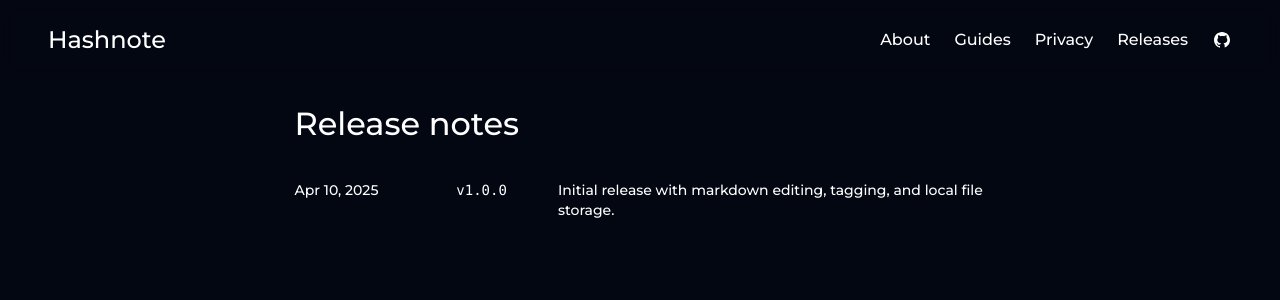
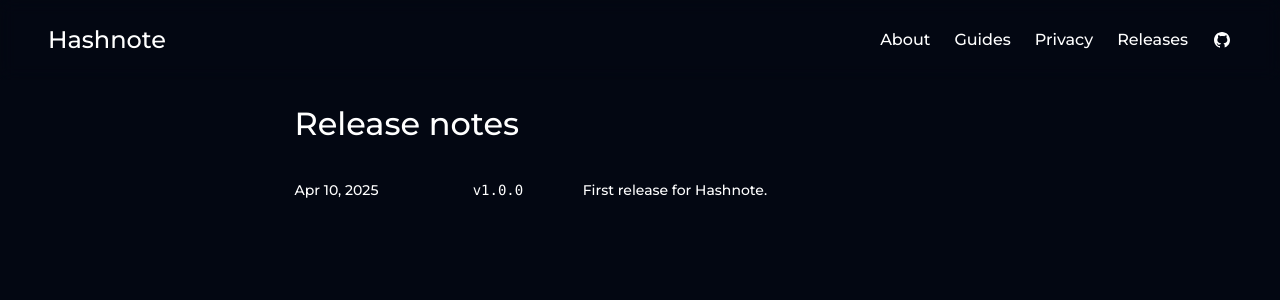
Before and after one commit to developerbola/looksminimal, a Next.js app: page /releases in a window 1280 px wide. Shown: the top 300 px of the page. Built offline with nearby package versions, Linux system fonts and the light colour scheme.

Commit message:
#11 Fix version description

```diff
--- a/app/releases/page.tsx
+++ b/app/releases/page.tsx
@@ -13,7 +13,7 @@
                   date: "Apr 10, 2025",
                   version: "v1.0.0",
                   notes:
-                    "Initial release with markdown editing, tagging, and local file storage.",
+                    "First release for Hashnote.",
                 },
               ].map(({ date, version, notes }) => (
                 <div key={version} className="flex gap-10 items-start">
```
